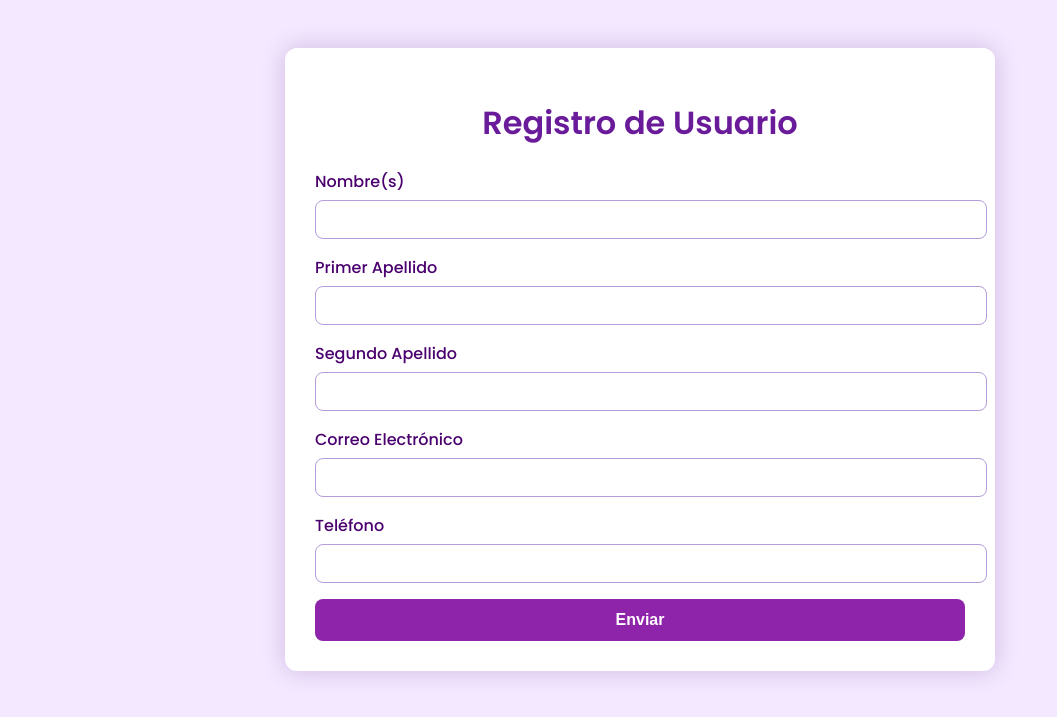
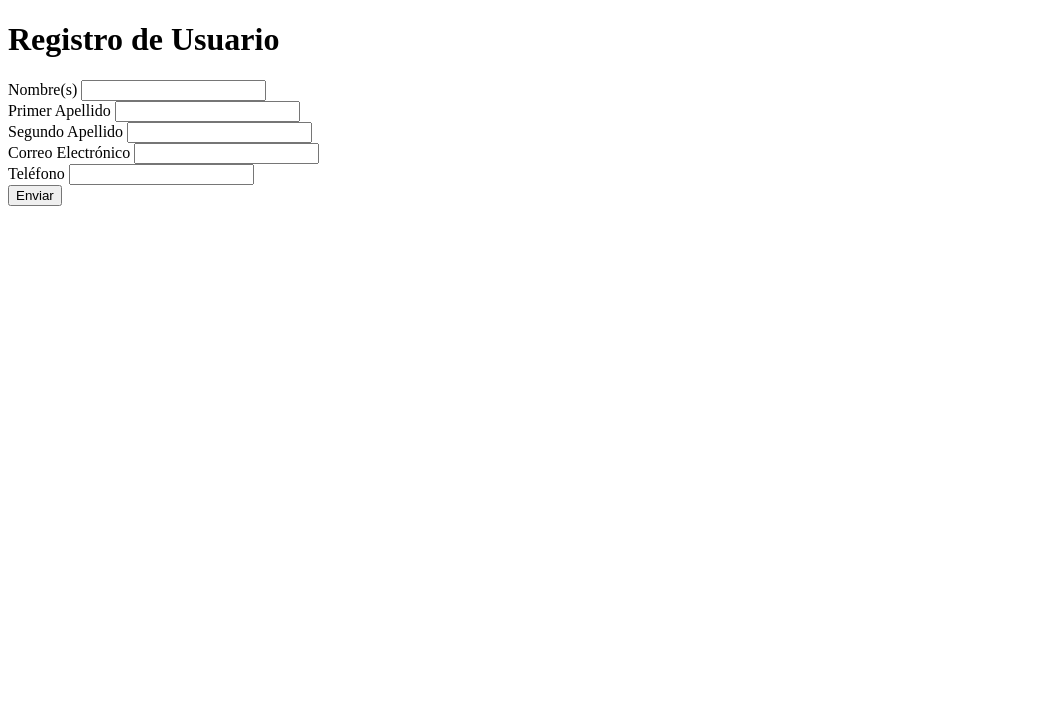
Before and after one commit to DannyDuarte/Formulario, a PHP site: page / in a window 1280 px wide. Shown: the top 717 px of the page, without its empty margins (0-1057 px from the left). Run offline with PHP 8.4, Linux system fonts and the light colour scheme; data that the repository does not hold is empty; some libraries are stand-ins or nearby versions.

Commit message:
index.php

```diff
--- a/index.php
+++ b/index.php
@@ -1,75 +1,5 @@
 <?php
-// Mostrar errores en desarrollo
-ini_set('display_errors', 1);
-ini_set('display_startup_errors', 1);
-error_reporting(E_ALL);
-
-// Configuración de la base de datos (USANDO TU CONEXIÓN)
-define('DB_SERVER', 'tcp:database0123.database.windows.net,1433');
-define('DB_DATABASE', 'Lab5_1PaaS');
-define('DB_USERNAME', 'database0123');
-define('DB_PASSWORD', 'Hola12345678'); // Cambia esto por tu contraseña real
-
-// Función para validar datos
-function validarDatos($datos) {
-    $errores = [];
-
-    if (empty(trim($datos['nombre']))) {
-        $errores[] = 'El nombre es requerido';
-    }
-
-    if (empty(trim($datos['primer_apellido']))) {
-        $errores[] = 'El primer apellido es requerido';
-    }
-
-    if (!filter_var($datos['correo'], FILTER_VALIDATE_EMAIL)) {
-        $errores[] = 'El correo electrónico no es válido';
-    }
-
-    if (!preg_match('/^[0-9]{10,15}$/', $datos['telefono'])) {
-        $errores[] = 'El teléfono debe contener solo números (10-15 dígitos)';
-    }
-
-    return $errores;
-}
-
-$mensaje = '';
-$error = false;
-$registros = [];
-
-try {
-    $conn = new PDO("sqlsrv:server = ".DB_SERVER."; Database = ".DB_DATABASE, DB_USERNAME, DB_PASSWORD);
-    $conn->setAttribute(PDO::ATTR_ERRMODE, PDO::ERRMODE_EXCEPTION);
-
-    if (isset($_POST['enviar'])) {
-        $errores = validarDatos($_POST);
-
-        if (empty($errores)) {
-            $stmt = $conn->prepare("INSERT INTO [dbo].[usuarios]
-                (nombre, primer_apellido, segundo_apellido, correo, telefono, fecha_registro)
-                VALUES (:nombre, :primer_apellido, :segundo_apellido, :correo, :telefono, GETDATE())");
-            $stmt->execute([
-                ':nombre' => trim($_POST['nombre']),
-                ':primer_apellido' => trim($_POST['primer_apellido']),
-                ':segundo_apellido' => trim($_POST['segundo_apellido']),
-                ':correo' => $_POST['correo'],
-                ':telefono' => preg_replace('/[^0-9]/', '', $_POST['telefono'])
-            ]);
-
-            $mensaje = 'Datos guardados correctamente.';
-        } else {
-            $error = true;
-            $mensaje = implode('<br>', $errores);
-        }
-    }
-
-    $stmt = $conn->query("SELECT * FROM [dbo].[usuarios] ORDER BY id DESC");
-    $registros = $stmt->fetchAll(PDO::FETCH_ASSOC);
-
-} catch (PDOException $e) {
-    $error = true;
-    $mensaje = 'Error de base de datos: ' . $e->getMessage();
-}
+// [El código PHP anterior permanece igual hasta la parte del HTML]
 ?>
 
 <!DOCTYPE html>
@@ -77,93 +7,83 @@ try {
 <head>
     <meta charset="UTF-8">
     <title>Formulario de Registro</title>
-    <link href="https://fonts.googleapis.com/css2?family=Poppins:wght@300;500;600&display=swap" rel="stylesheet">
+    <link href="https://fonts.googleapis.com/css2?family=Poppins:wght@300;400;500;600&display=swap" rel="stylesheet">
     <style>
-        body {
-            font-family: 'Poppins', sans-serif;
-            background-color: #f3e8ff;
-            padding: 40px;
-            color: #4a006e;
+        /* [Estilos anteriores del body y form-container permanecen igual] */
+
+        /* Nuevos estilos para la tabla */
+        .registros-container {
+            margin-top: 30px;
+            overflow-x: auto;
         }
-        .form-container {
-            background: #ffffff;
-            padding: 30px;
+
+        .styled-table {
+            width: 100%;
+            border-collapse: separate;
+            border-spacing: 0;
             border-radius: 12px;
-            max-width: 650px;
-            margin: auto;
-            box-shadow: 0 0 25px rgba(74, 0, 110, 0.2);
+            overflow: hidden;
+            box-shadow: 0 4px 12px rgba(0, 0, 0, 0.1);
+            font-size: 14px;
         }
-        h1, h2 {
-            text-align: center;
-            color: #6a1b9a;
-        }
-        .form-group {
-            margin-bottom: 16px;
-        }
-        label {
-            display: block;
-            margin-bottom: 6px;
-            font-weight: 500;
-        }
-        input {
-            width: 100%;
-            padding: 10px;
-            font-size: 15px;
-            border: 1px solid #b39ddb;
-            border-radius: 8px;
-        }
-        .btn-submit {
-            width: 100%;
-            padding: 12px;
-            background-color: #8e24aa;
+
+        .styled-table thead tr {
+            background: linear-gradient(135deg, #8e24aa 0%, #6a1b9a 100%);
             color: white;
-            border: none;
-            border-radius: 8px;
-            font-size: 16px;
-            font-weight: bold;
-            cursor: pointer;
-            transition: background-color 0.3s ease;
-        }
-        .btn-submit:hover {
-            background-color: #6a1b9a;
-        }
-        .response {
-            margin-top: 20px;
-            padding: 15px;
-            border-left: 5px solid;
-            border-radius: 8px;
-            font-weight: 500;
-        }
-        .response.error {
-            background-color: #fbe9f1;
-            border-color: #d81b60;
-            color: #ad1457;
-        }
-        .response.success {
-            background-color: #e8f5e9;
-            border-color: #43a047;
-            color: #2e7d32;
-        }
-        table {
-            width: 100%;
-            border-collapse: collapse;
-            margin-top: 30px;
-        }
-        th, td {
-            padding: 10px;
-            border-bottom: 1px solid #ce93d8;
             text-align: left;
         }
-        th {
-            background-color: #7b1fa2;
-            color: white;
+
+        .styled-table th,
+        .styled-table td {
+            padding: 12px 15px;
+            border-bottom: 1px solid #e0e0e0;
         }
-        td {
-            background-color: #ffffff;
-            color: #333333; /* Color oscuro para mejor contraste */
+
+        .styled-table th {
+            font-weight: 600;
+            letter-spacing: 0.5px;
         }
-        tr:nth-child(even) td {
-            background-color: #f5f5f5; /* Fondo alterno para mejor legibilidad */
+
+        .styled-table tbody tr {
+            transition: all 0.2s ease;
+        }
+
+        .styled-table tbody tr:nth-child(even) {
+            background-color: #fafafa;
+        }
+
+        .styled-table tbody tr:nth-child(odd) {
+            background-color: white;
+        }
+
+        .styled-table tbody tr:hover {
+            background-color: #f3e5f5;
+            transform: translateX(2px);
+        }
+
+        .styled-table tbody tr:last-child td {
+            border-bottom: none;
+        }
+
+        /* Estilos para el encabezado de la sección */
+        .section-title {
+            color: #6a1b9a;
+            margin-bottom: 15px;
+            font-size: 1.4rem;
+            font-weight: 600;
+            position: relative;
+            padding-bottom: 8px;
+        }
+
+        .section-title::after {
+            content: '';
+            position: absolute;
+            left: 0;
+            bottom: 0;
+            width: 60px;
+            height: 3px;
+            background: linear-gradient(90deg, #8e24aa, #ce93d8);
+            border-radius: 3px;
         }
     </style>
 </head>
@@ -203,8 +123,10 @@ try {
     </form>
 
     <?php if (!empty($registros)): ?>
-    <h2>Usuarios Registrados</h2>
-    <table>
+    <div class="registros-container">
+        <h2 class="section-title">Usuarios Registrados</h2>
+        <table class="styled-table">
+            <thead>
                 <tr>
                     <th>ID</th>
                     <th>Nombre</th>
@@ -214,6 +136,8 @@ try {
                     <th>Teléfono</th>
                     <th>Fecha Registro</th>
                 </tr>
+            </thead>
+            <tbody>
                 <?php foreach ($registros as $r): ?>
                     <tr>
                         <td><?= $r['id'] ?></td>
@@ -225,7 +149,9 @@ try {
                         <td><?= date('d/m/Y H:i', strtotime($r['fecha_registro'])) ?></td>
                     </tr>
                 <?php endforeach; ?>
+            </tbody>
         </table>
+    </div>
     <?php endif; ?>
 </div>
 
```
Lines whose indentation alone changed are shown as unchanged.
